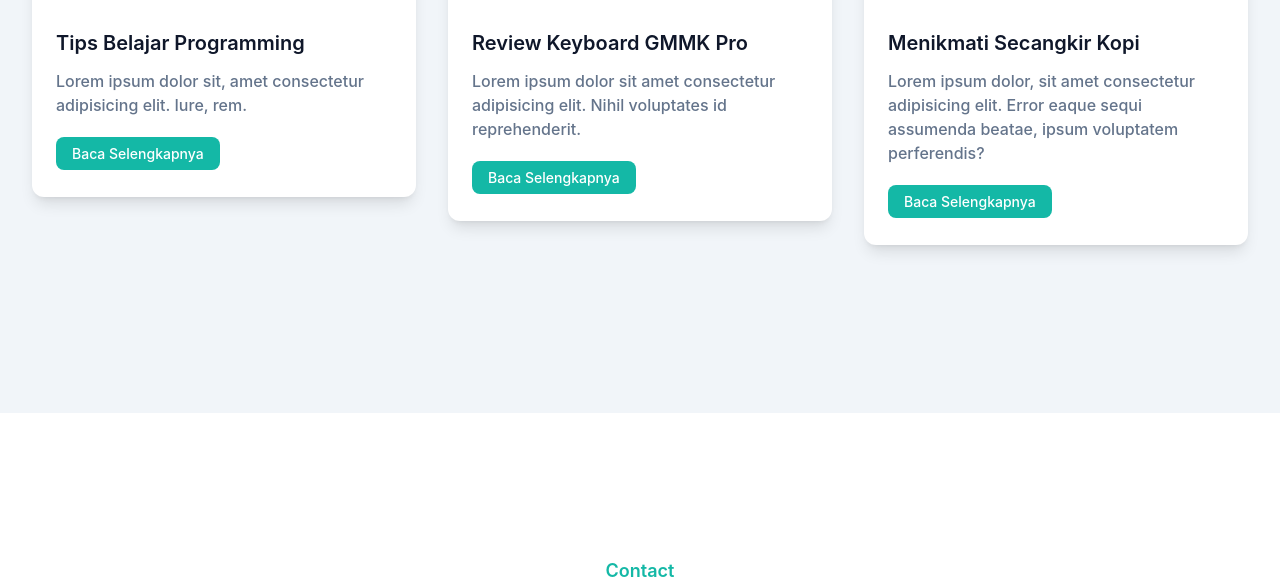
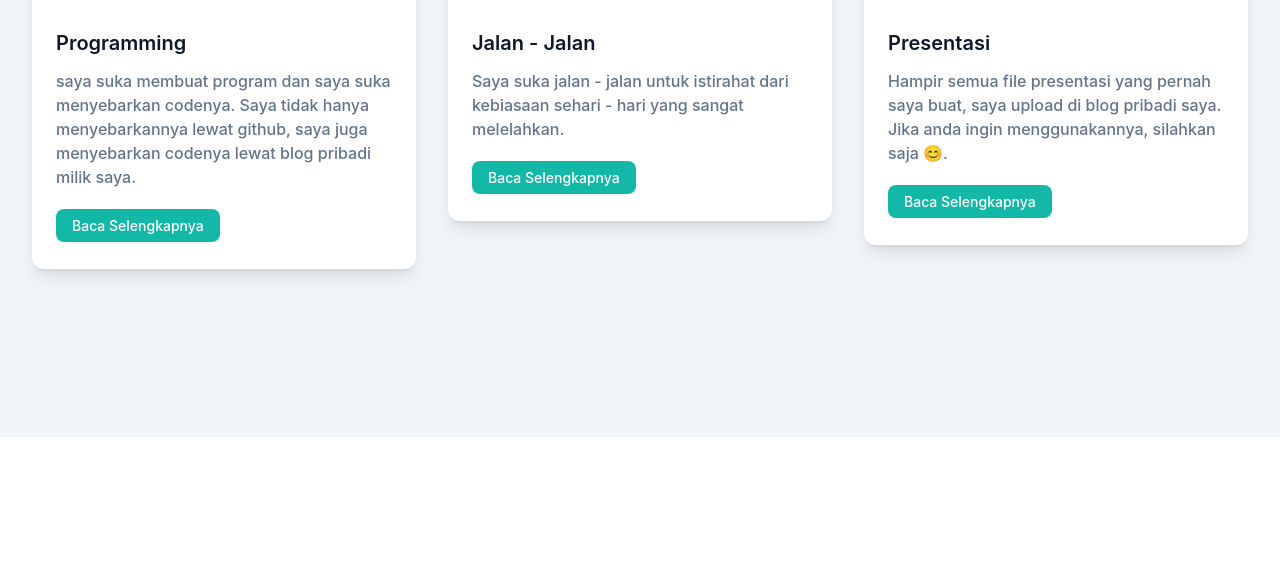
Before and after one commit to Muhamad-Amin/Muhamad-Amin.github.io, a website: page index.html in a window 1280 px wide. Shown: the part 3837-4421 px from the top of the page. Drawn offline with nearby package versions, Linux system fonts and the light colour scheme.

Commit message:
memperbaiki tombol hubungi saya dan mengubah tulisan di section blog

```diff
--- a/index.html
+++ b/index.html
@@ -107,7 +107,7 @@
                         <span class="text-dark font-bold">bukan!</span>
                     </p>
 
-                    <a href="/https:/wa.me/085339029310"
+                    <a href="https:/wa.me/085339029310" target="_blank"
                         class="text-base font-semibold text-white bg-primary py-3 px-8 rounded-full hover:shadow-lg hover:opacity-80 transition duration-300 ease-in-out">
                         Hubungi Saya
                     </a>
@@ -357,11 +357,14 @@
                             <h3 class="">
                                 <a href="https://aminbro1.wordpress.com"
                                     class="block mb-3 font-semibold text-xl text-dark hover:text-primary truncat">
-                                    Tips Belajar Programming
+                                    Programming
                                 </a>
                             </h3>
                             <p class="font-medium text-base text-secondary mb-6">
-                                Lorem ipsum dolor sit, amet consectetur adipisicing elit. Iure, rem.
+                                saya suka membuat program dan saya suka menyebarkan codenya. Saya tidak hanya
+                                menyebarkannya lewat
+                                <a href="https://github.com/Muhamad-Amin" target="_blank">github</a>, saya juga
+                                menyebarkan codenya lewat blog pribadi milik saya.
                             </p>
                             <a href="https://aminbro1.wordpress.com"
                                 class="font-medium text-sm text-white bg-primary py-2 px-4 rounded-lg hover:opacity-80">
@@ -373,18 +376,17 @@
 
                 <div class="w-full px-4 lg:w-1/2 xl:w-1/3">
                     <div class="bg-white rounded-xl shadow-lg overflow-hidden mb-10">
-                        <img src="https://source.unsplash.com/360x200?mechanical+keyboard" alt="Mechanical Keyboard"
-                            class="w-full">
+                        <img src="https://source.unsplash.com/360x200?go+for+a+walk" alt="Jalan Jalan" class="w-full">
                         <div class="py-8 px-6">
                             <h3 class="">
                                 <a href="https://aminbro1.wordpress.com"
                                     class="block mb-3 font-semibold text-xl text-dark hover:text-primary truncat">
-                                    Review Keyboard GMMK Pro
+                                    Jalan - Jalan
                                 </a>
                             </h3>
                             <p class="font-medium text-base text-secondary mb-6">
-                                Lorem ipsum dolor sit amet consectetur adipisicing elit. Nihil voluptates id
-                                reprehenderit.
+                                Saya suka jalan - jalan untuk istirahat dari kebiasaan sehari - hari yang sangat
+                                melelahkan.
                             </p>
                             <a href="https://aminbro1.wordpress.com"
                                 class="font-medium text-sm text-white bg-primary py-2 px-4 rounded-lg hover:opacity-80">
@@ -396,17 +398,17 @@
 
                 <div class="w-full px-4 lg:w-1/2 xl:w-1/3">
                     <div class="bg-white rounded-xl shadow-lg overflow-hidden mb-10">
-                        <img src="https://source.unsplash.com/360x200?coffe" alt="Coffe" class="w-full">
+                        <img src="https://source.unsplash.com/360x200?presentation" alt="Presentasi" class="w-full">
                         <div class="py-8 px-6">
                             <h3 class="">
                                 <a href="https://aminbro1.wordpress.com"
                                     class="block mb-3 font-semibold text-xl text-dark hover:text-primary truncat">
-                                    Menikmati Secangkir Kopi
+                                    Presentasi
                                 </a>
                             </h3>
                             <p class="font-medium text-base text-secondary mb-6">
-                                Lorem ipsum dolor, sit amet consectetur adipisicing elit. Error eaque sequi assumenda
-                                beatae, ipsum voluptatem perferendis?
+                                Hampir semua file presentasi yang pernah saya buat, saya upload di blog pribadi saya.
+                                Jika anda ingin menggunakannya, silahkan saja 😊.
                             </p>
                             <a href="https://aminbro1.wordpress.com"
                                 class="font-medium text-sm text-white bg-primary py-2 px-4 rounded-lg hover:opacity-80">
```
